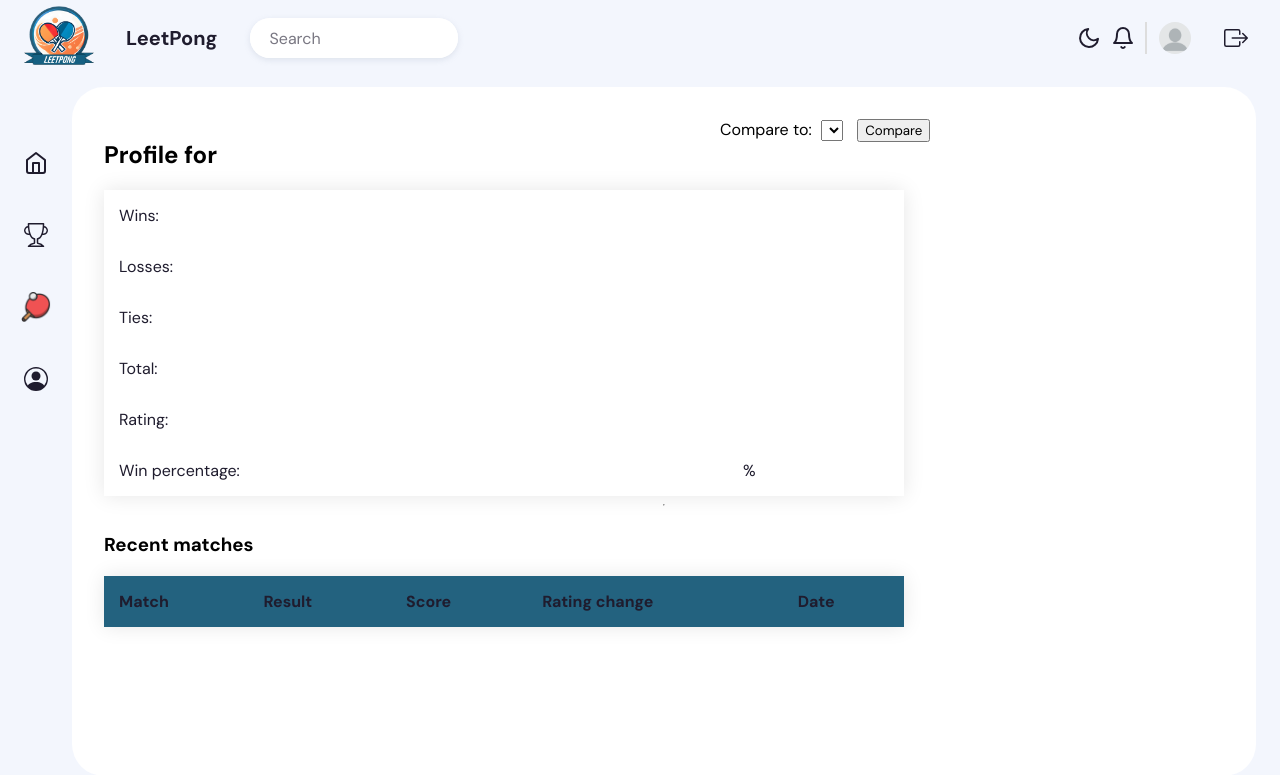
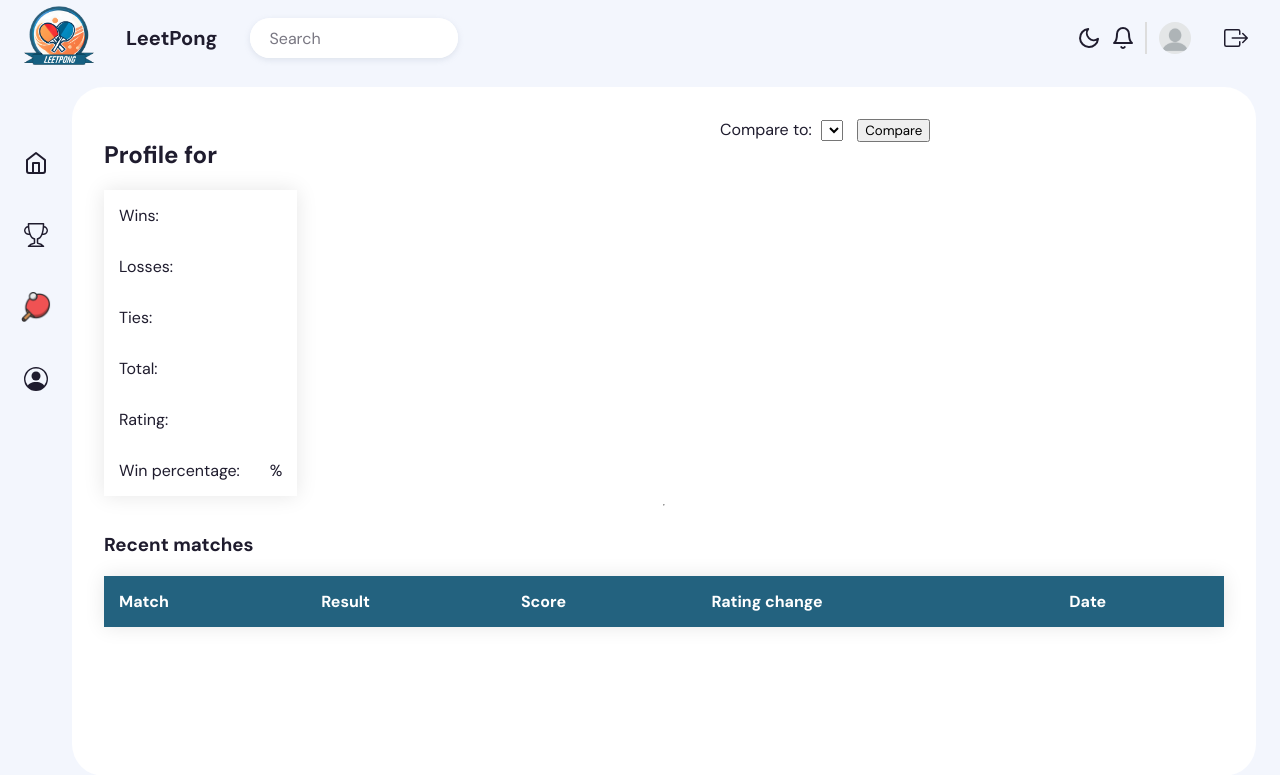
Before and after one commit to bramvanwersch/pingpong_bracket, a Django app: template leaderboard/templates/leaderboard_personal.html in a window 1280 px wide. Shown: the top 775 px of the page. Run offline with Django 4.2, Linux system fonts and the light colour scheme; the template is opened without the code that fills it, so the values that code supplies are empty; a map, chart or similar area stays blank; some libraries are stand-ins or nearby versions.

Commit message:
applied scc styling

```diff
--- a/leaderboard/templates/leaderboard_personal.html
+++ b/leaderboard/templates/leaderboard_personal.html
@@ -6,14 +6,14 @@
 {% block app %}
     <div style="display: flex">
         <div style="flex: 45%">
-            <h2>
+            <h2 style="color: var(--main-color)">
                 Profile for {{ profile.name }}
             </h2>
         </div>
         <div style="flex: 10%">
         </div>
         <div style="flex: 45%">
-            <label for="compare" style="margin-right: 5px">Compare to: </label>
+            <label for="compare" style="margin-right: 5px; color: var(--main-color)">Compare to: </label>
             <select id="compare" style="margin-right: 10px;">
                 {% for name in names %}
                     <option value="{{ name }}">
@@ -84,29 +84,29 @@
         </div>
     </div>
     <hr>
-    <h3>
+    <h3 style="color: var(--main-color)">
         Recent matches
     </h3>
-    <table>
+    <table id="leaderboard_personal_table">
         <thead>
         <tr>
-            <th>
+            <th style="color: white;">
                 Match
             </th>
-            <th>
+            <th style="color: white;">
                 Result
             </th>
-            <th>
+            <th style="color: white;">
                 Score
             </th>
-            <th>
+            <th style="color: white;">
                 Rating change
             </th>
-            <th>
+            <th style="color: white;">
                 Date
             </th>
             {% if profile.name == user.username %}
-                <th>
+                <th style="color: white;">
                     Delete
                 </th>
             {% endif %}
@@ -116,8 +116,9 @@
         {% for match in matches %}
             <tr>
                 <td>
-                    <a href="/leaderboard/{{ match.player1 }}">{{ match.player1 }}</a> vs <a
-                        href="/leaderboard/{{ match.player2 }}">{{ match.player2 }}</a>
+                    <a style="color: var(--main-color)" href="/leaderboard/{{ match.player1 }}">{{ match.player1 }}</a>
+                    vs <a
+                        style="color: var(--main-color)" href="/leaderboard/{{ match.player2 }}">{{ match.player2 }}</a>
                 </td>
                 {% if match.result == 'Win' %}
                     <td style="color: green">
@@ -148,7 +149,7 @@
                     {{ match.date }}
                 </td>
                 {% if profile.name == user.username %}
-                    <td style="text-align: center">
+                    <td>
                         <button onclick="delete_entry({{ match.db_id }})">
                             Delete
                         </button>
@@ -161,6 +162,16 @@
 {% endblock %}
 {% block scripts %}
     <script>
+        $(document).ready(function () {
+            var table = $('#leaderboard_personal_table').DataTable({
+                "pageLength": 7,
+                "lengthChange": false,
+                "dom": 'lrtip'
+            });
+            $('.search-input').on('keyup', function () {
+                table.search(this.value).draw();
+            });
+        });
         $(document).ready(function () {
             make_graph()
         });
--- a/static/css/table.css
+++ b/static/css/table.css
@@ -15,7 +15,7 @@ body {
 }
 
 table {
-    width: 800px;
+    /*width: 800px;*/
     border-collapse: collapse;
     overflow: hidden;
     box-shadow: 0 0 20px rgba(0, 0, 0, 0.1);
```
Also changed, not shown: leaderboard/templates/leaderboard.html (+22 -7 lines).
